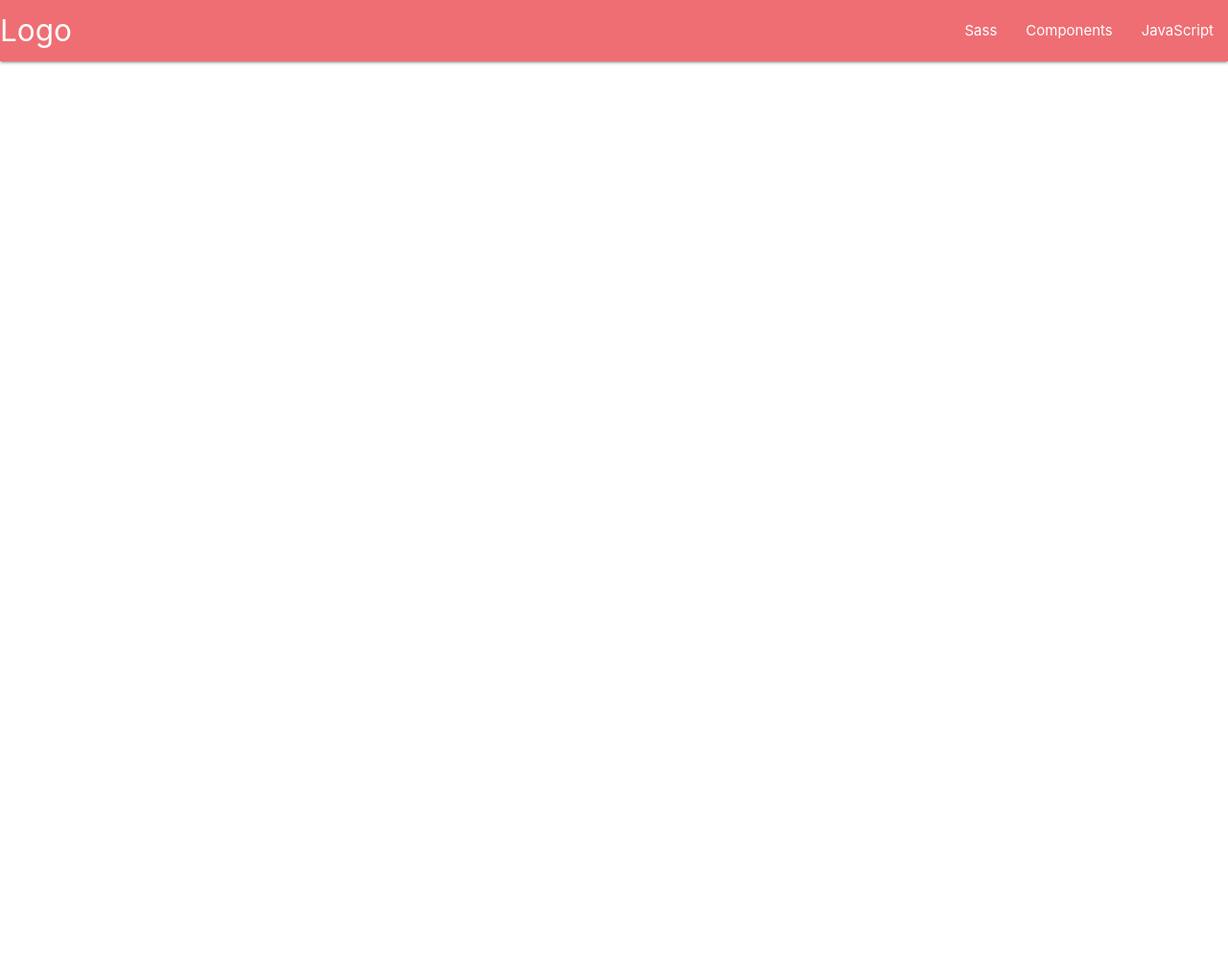
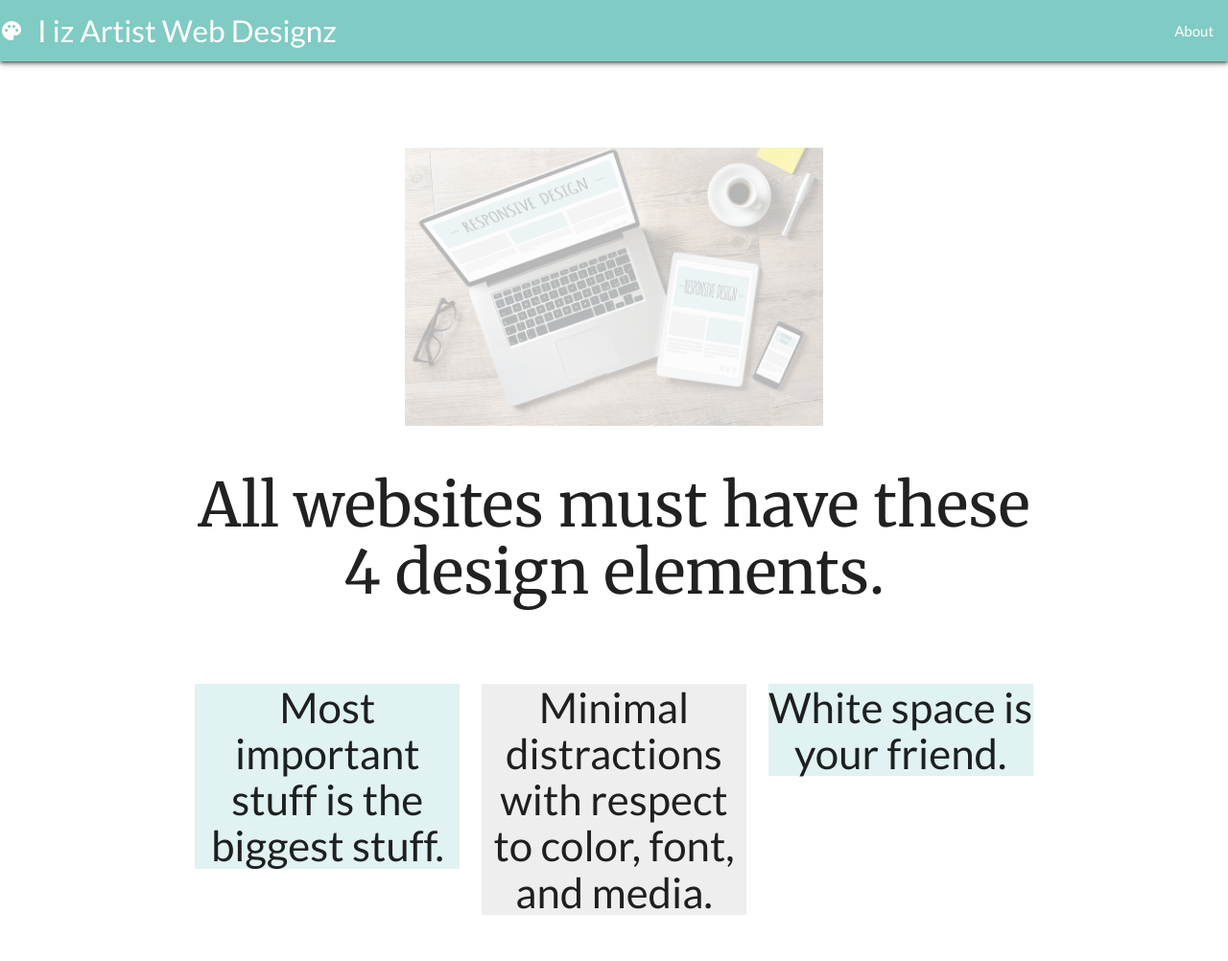
Before and after one commit to mjm2230/proj2_2019, a plain HTML site: page docs/index.html in a window 1280 px wide. Shown: the top 1002 px of the page at 96% size. Before the commit the page ends 800 px from the top, so only its background shows below. Drawn offline with Linux system fonts and the light colour scheme.

Commit message:
final commit

```diff
--- /dev/null
+++ b/docs/css/style.css
@@ -0,0 +1,30 @@
+@import url('https://fonts.googleapis.com/css?family=Lato|Merriweather&display=swap');
+
+.title {
+    font-family: 'Merriweather', serif;
+}
+
+.regularText {
+    font-family: 'Lato', sans-serif;
+}
+
+.whiteSpace {
+    margin-top: 10%;
+    margin-bottom: 10%;
+}
+
+.padding {
+    padding-top: 10%;
+    padding-bottom: 10%;
+}
+
+img {
+  height: 50%;
+  width: 50%;
+  opacity: 0.3;
+}
+
+h5{
+    line-height: 2;
+    text-align: justify;
+}
--- a/docs/index.html
+++ b/docs/index.html
@@ -5,23 +5,101 @@
       <link href="https://fonts.googleapis.com/icon?family=Material+Icons" rel="stylesheet">
       <!--Import materialize.css-->
       <link type="text/css" rel="stylesheet" href="css/materialize.min.css"  media="screen,projection"/>
+      <!--My CSS : )-->
+      <link type="text/css" rel="stylesheet" href="css/style.css">
 
       <!--Let browser know website is optimized for mobile-->
       <meta name="viewport" content="width=device-width, initial-scale=1.0"/>
+
     </head>
 
     <body>
-         <nav>
-            <div class="nav-wrapper">
-              <a href="#" class="brand-logo">Logo</a>
-              <ul id="nav-mobile" class="right hide-on-med-and-down">
-                <li><a href="sass.html">Sass</a></li>
-                <li><a href="badges.html">Components</a></li>
-                <li><a href="collapsible.html">JavaScript</a></li>
+      <nav>
+          <div class="nav-wrapper z-depth-2 teal lighten-3">
+            <div class= "regularText">
+              <a href="#" class="brand-logo"><i class="material-icons">palette</i> I iz Artist Web Designz </a>
+              <ul id="nav-mobile" class="right hide-on-med-and-down notTitle">
+                <li><a href="about.html">About</a></li>
               </ul>
             </div>
-          </nav>
+          </div>
+      </nav>
 
+      <div class="container">
+          <div class ="whiteSpace">
+            <div class="row">
+              <div class="col s12">
+                <div class="center-align">
+                  <img src="webdesign.jpg" alt="webdesign">
+                  <div class="title">
+                    <h1>All websites must have these 4 design elements.</h1>
+                  </div>
+                </div>
+              </div>
+              <div class="col s12 m4">
+                <div class="padding">
+                   <div class="teal lighten-5">
+                    <div class="regularText">
+                      <h3 class="center-align"> Most important stuff is the biggest stuff.</h3>
+                    </div>
+                  </div>
+                </div>
+              </div>
+              <div class="col s12 m4">
+                <div class="padding">
+                  <div class="grey lighten-3">
+                    <div class="regularText">
+                      <h3 class="center-align">Minimal distractions with respect to color, font, and  media.</h3>
+                    </div>
+                  </div>
+                </div>
+              </div>
+              <div class="col s12 m4">
+                <div class="padding">
+                  <div class="teal lighten-5">
+                    <div class="regularText">
+                      <h3 class="center-align">White space is your friend.</h3>
+                    </div>
+                  </div>
+                </div>
+              </div>
+              <div class="col s12">
+                <div class="regularText">
+                  <h5> For this site, I chose a simple color palette of three shades of teal and white. I use two simple fonts, one for titles and one for regular text. All items in the grid itself have their own row except the three principles I used to design this site; since those three principles are of equal importance, they are on the same line. In a mobile browser, however, each principle is in its own row for easiser reading. I chose to put an image at the top of the site so that you have to scroll down to see more detailed content after arriving at the site. Finally, I chose to include a nav bar and a footer for ease of navigation and consistency if I were to further build up the site. </h5>
+                </div>
+              </div>
+            </div>
+        </div>
+      </div>
+
+      <footer class="page-footer teal lighten-2">
+          <div class="container">
+            <div class="row">
+              <div class="col l6 s12">
+                <div class="regularText">
+                  <h5 class="white-text"><i class="material-icons">palette</i>I iz Artist Web Designz</h5>
+
+                  <p class="grey-text text-lighten-4">You can contact us by sending us an email at our email address.</p>
+                </div>
+              </div>
+              <div class="col l4 offset-l2 s12">
+                <h5 class="white-text">Links</h5>
+                <ul>
+                  <li><a class="grey-text text-lighten-3" href="#!">Link 1</a></li>
+                  <li><a class="grey-text text-lighten-3" href="#!">Link 2</a></li>
+                </ul>
+              </div>
+            </div>
+          </div>
+          <div class="footer-copyright">
+            <div class="container">
+              <div class="regularText">
+                © 2019 M.J. McGregor, All Rights Reserved
+                <a class="grey-text text-lighten-4 right" href="#!">More Links</a>
+              </div>
+            </div>
+          </div>
+        </footer>
       <!--JavaScript at end of body for optimized loading-->
       <script type="text/javascript" src="js/materialize.min.js"></script>
     </body>
```
Also changed, not shown: docs/webdesign.jpg (added).
